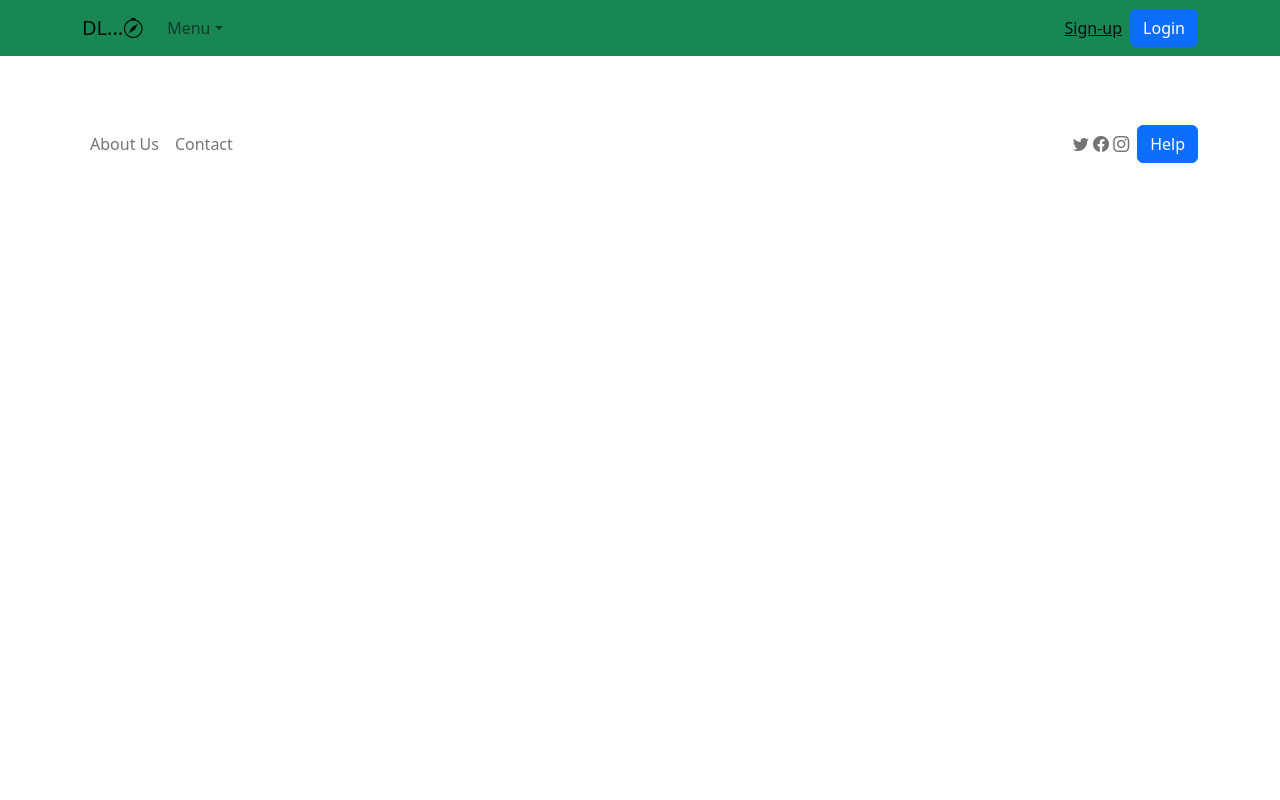
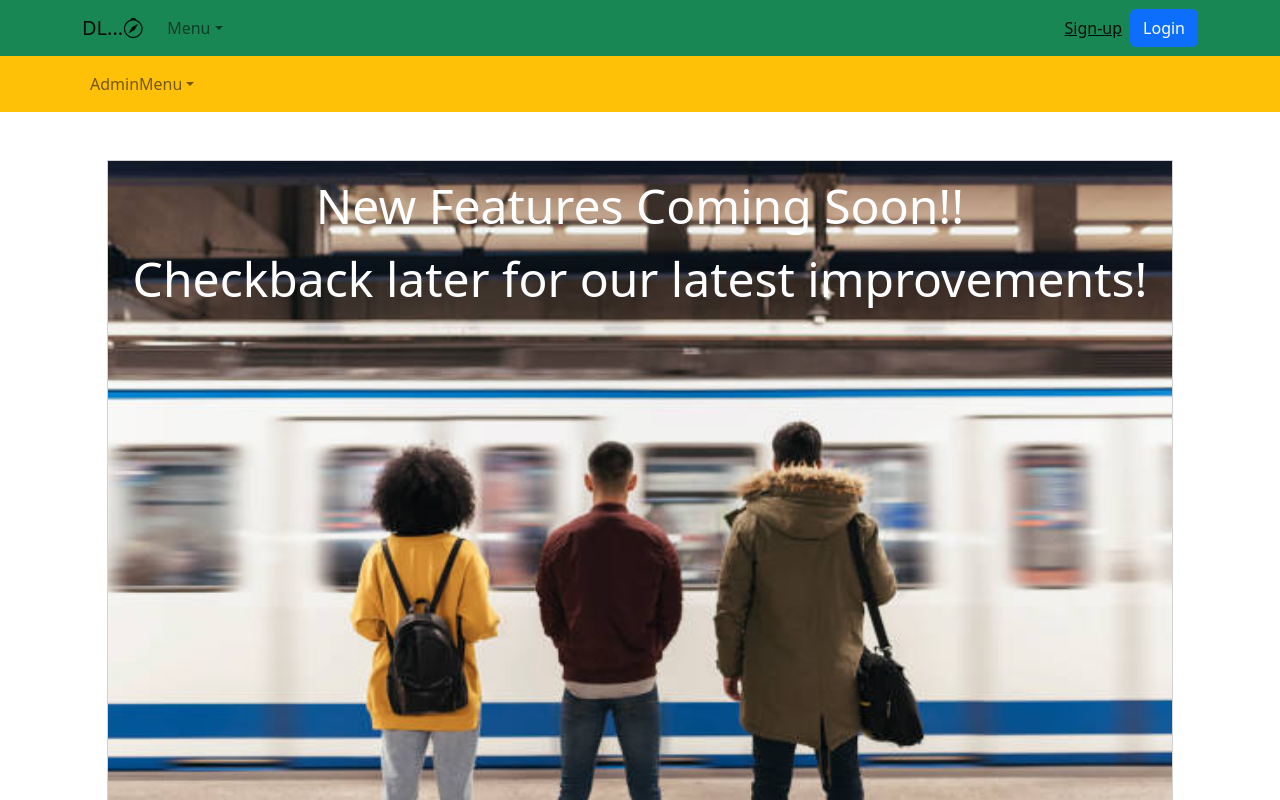
Before and after one commit to Intesar-Alam/Destination-Loading, a React (Create React App) app in the folder react-client-type/: page /siteanalytics in a window 1280 px wide. Shown: the top 800 px of the page. Built offline with nearby package versions, Linux system fonts and the light colour scheme.

Commit message:
#64 add site analytics page and admin menu bar

```diff
--- a/react-client-type/src/App.tsx
+++ b/react-client-type/src/App.tsx
@@ -18,7 +18,9 @@ import CompanyForm from './components/CompanyForm';
 import UserList from './components/UserList';
 import ReservationList from './components/ReservationList';
 import CompanyList from './components/CompanyList';
+import SiteAnalytics from './components/SiteAnalytics';
 import Footer from './components/Footer';
+
 
 function App() {
   return (
@@ -42,6 +44,7 @@ function App() {
           <Route path="/userlist" element={<UserList />} />
           <Route path="/reservationlist" element={<ReservationList />} />
           <Route path="/companylist" element={<CompanyList />} />
+          <Route path="/siteanalytics" element={<SiteAnalytics />} />
         </Routes>
         <Footer />
       </BrowserRouter>
--- /dev/null
+++ b/react-client-type/src/components/AdminMenuBar.tsx
@@ -0,0 +1,24 @@
+
+import Navbar from 'react-bootstrap/Navbar';
+import Nav from 'react-bootstrap/Nav';
+import Container from 'react-bootstrap/Container';
+import NavDropdown from 'react-bootstrap/NavDropdown';
+
+function AdminMenuBar() {
+  return (
+    <>
+      <Navbar bg="warning">
+        <Container>
+          <Nav className="me-auto">
+            <NavDropdown title="AdminMenu" id="basic-nav-dropdown">
+              <NavDropdown.Item href="/adminpage">Admin Home</NavDropdown.Item>
+              <NavDropdown.Item href="/siteanalytics">Site Analytics</NavDropdown.Item>
+            </NavDropdown>
+          </Nav>
+        </Container>
+      </Navbar>
+    </>
+  );
+}
+
+export default AdminMenuBar;
--- a/react-client-type/src/components/AdminPage.tsx
+++ b/react-client-type/src/components/AdminPage.tsx
@@ -65,7 +65,7 @@ function AdminPage() {
             </Link>
           </Col>
           <Col>
-            <Link style={{ textDecoration: 'none' }} to="/">
+            <Link style={{ textDecoration: 'none' }} to="/siteanalytics">
               <Card bg="secondary" style={{ width: '18rem', height: '6rem' }} className="me-5">
                 <Card.Body>
                   <Card.Title as="h2" className="text-white text-center my-2">Site Analytics</Card.Title>
--- a/react-client-type/src/components/CompanyForm.tsx
+++ b/react-client-type/src/components/CompanyForm.tsx
@@ -103,7 +103,7 @@ function CompanyForm() {
       {/* Conditional rendering edit, add (delete) */}
       <h1 className="text-center">Add/Edit Company</h1>
 
-      {/* <Errors {...errors} /> */}
+      {/* <Errors /> */}
 
       <Container>
         <Card className="rounded-0 col-md-8 mx-auto">
--- a/react-client-type/src/components/CompanyList.tsx
+++ b/react-client-type/src/components/CompanyList.tsx
@@ -6,6 +6,8 @@ import Button from 'react-bootstrap/Button';
 import Container from 'react-bootstrap/Container';
 import Row from 'react-bootstrap/Row';
 import Col from 'react-bootstrap/Col';
+
+import AdminMenuBar from './AdminMenuBar';
 
 function CompanyList() {
   const [companies, setCompanies] = useState([]);
@@ -49,6 +51,7 @@ function CompanyList() {
 
   return (
     <>
+    <AdminMenuBar />
       <h1 className="text-center">All Companies We Work With</h1>
       <Container>
         <Table>
--- a/react-client-type/src/components/ReservationList.tsx
+++ b/react-client-type/src/components/ReservationList.tsx
@@ -6,6 +6,8 @@ import Button from 'react-bootstrap/Button';
 import Container from 'react-bootstrap/Container';
 import Row from 'react-bootstrap/Row';
 import Col from 'react-bootstrap/Col';
+
+import AdminMenuBar from './AdminMenuBar';
 
 function ReservationList() {
   const [reservations, setReservations] = useState([]);
@@ -26,9 +28,9 @@ function ReservationList() {
 
   return (
     <>
-      <h1>All Reservations</h1>
+    <AdminMenuBar />
+      <h1 className="text-center mb-5">All Reservations</h1>
       <Container>
-
         <Table>
           <thead className="thead-dark">
             <tr>
@@ -54,44 +56,7 @@ function ReservationList() {
           </tbody>
         </Table>
       </Container>
-      {/* <Table>
-        <thead className="thead-dark">
-          <tr>
-            <th>Customer ID</th>
-            <th>Customer Name</th>
-            <th>Email</th>
-            <th>Address</th>
-            <th>Phone Number</th>
-            <th>Date of Birth</th>
-            <th>&nbsp;</th>
-          </tr>
-        </thead>
-        <tbody>
-          {.map( => (
-            <tr key={.id}>
-              <td>{.id}</td>
-              <td>{.firstName} {.lastName}</td>
-              <td>{.email}</td>
-              <td>{.address}</td>
-              <td>{.phone}</td>
-              <td>{.dob}</td>
-              <td>
-                <div className="float-right mr-2">
-                  <Link className="btn btn-primary btn-sm mr-2" to={`}`}>
-                    <i className="bi bi-pencil-square"></i> Edit
-                  </Link>
-                  {auth.user && auth.user.hasRole('ROLE_ADMIN') && (
-                    <button className="btn btn-danger btn-sm" onClick={() => handleDeletePanel(.id)}>
-                      <i className="bi bi-trash"></i> Delete
-                    </button>
-                  )}
-                </div>
-              </td>
-            </tr>
-          ))}
-        </tbody>
-      </Table> */}
-      <Button>Edit Customer</Button>
+
     </>
   );
 }
--- /dev/null
+++ b/react-client-type/src/components/SiteAnalytics.tsx
@@ -0,0 +1,23 @@
+
+import Card from 'react-bootstrap/Card';
+
+import JumboImage from '../images/travelers.jpg';
+
+import AdminMenuBar from './AdminMenuBar';
+
+function SiteAnalytics() {
+  return (
+    <>
+    <AdminMenuBar />
+      <Card className="text-white rounded-0 col-md-10 mx-auto my-5">
+        <Card.Img src={JumboImage} alt="Card image" className="rounded-0" />
+        <Card.ImgOverlay>
+          <Card.Title className="text-center" style={{ fontSize: "48px" }}>New Features Coming Soon!!</Card.Title>
+          <Card.Text className="text-center" style={{ fontSize: "48px" }}>Checkback later for our latest improvements!</Card.Text>
+        </Card.ImgOverlay>
+      </Card>
+    </>
+  );
+}
+
+export default SiteAnalytics;
--- a/react-client-type/src/components/UserList.tsx
+++ b/react-client-type/src/components/UserList.tsx
@@ -4,6 +4,7 @@ import { Link } from 'react-router-dom';
 import Table from 'react-bootstrap/Table';
 import Button from 'react-bootstrap/Button';
 import Container from 'react-bootstrap/Container';
+import AdminMenuBar from './AdminMenuBar';
 
 
 function UserList() {
@@ -24,6 +25,7 @@ function UserList() {
 
   return (
     <>
+    <AdminMenuBar />
       <h1 className="text-center">All Customers We Work With</h1>
       <Container>
         <Table>
```
Also changed, not shown: react-client-type/src/components/Errors.tsx (+7 -1 lines).
